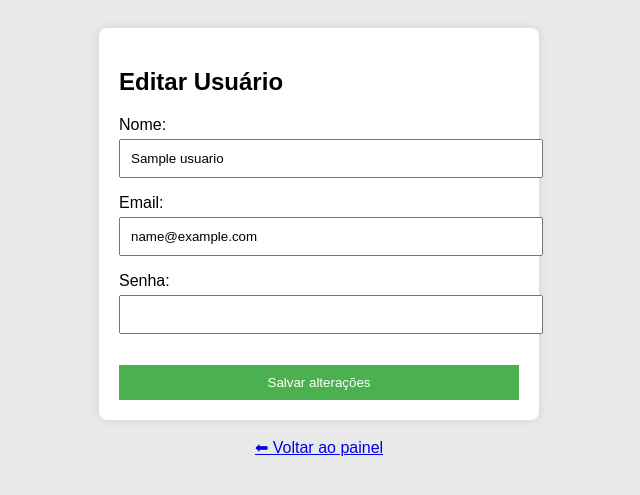
After one commit to mariimartinss/dev-web2-prova, a Django app: page /editar/1/ in a window 1280 px wide. The commit adds this page. Shown: the top 495 px of the page, without its empty margins (321-961 px from the left). Run offline with Django 5.2, Linux system fonts and the light colour scheme; tables that the repository leaves empty hold one stand-in row (values such as "Sample post").

Commit message:
Commit final

```diff
--- a/prova/forms.py
+++ b/prova/forms.py
@@ -2,6 +2,11 @@ from django import forms
 from .models import Usuario
 
 class UsuarioForm(forms.ModelForm):
+    senha = forms.CharField(
+        widget=forms.PasswordInput(),
+        label="Senha"
+    )
+
     class Meta:
         model = Usuario
         fields = ['nome', 'email', 'senha']
--- a/prova/models.py
+++ b/prova/models.py
@@ -1,9 +1,17 @@
 from django.db import models
+from django.contrib.auth.hashers import make_password
 
 class Usuario(models.Model):
     nome = models.CharField(max_length=100)
     email = models.EmailField()
     senha = models.CharField(max_length=100)
+    status = models.BooleanField(default=True)
+
+    def save(self, *args, **kwargs):
+        # Impede salvar senha em texto
+        if not self.senha.startswith("pbkdf2_"):
+            self.senha = make_password(self.senha)
+        super().save(*args, **kwargs)
 
     def __str__(self):
         return self.nome
--- a/prova/urls.py
+++ b/prova/urls.py
@@ -23,5 +23,10 @@ urlpatterns = [
     #    path('admin/', admin.site.urls),
     path ('cadastrar/', views.cadastrar, name='cadastrar'),
     path('login/', views.login, name='login'),
+    path("painel/", views.painel, name="painel"),
+    path("editar/<int:id>/", views.editar, name="editar"),
+    path("visualizar/<int:id>/", views.visualizar, name="visualizar"),
+    path("excluir/<int:id>/", views.excluir, name="excluir"),
+
 
 ]
--- a/prova/views.py
+++ b/prova/views.py
@@ -1,9 +1,12 @@
 import a4
-from django.shortcuts import render, redirect
+from django.shortcuts import render, redirect, get_object_or_404
 from django.http import HttpResponse
 from django.template.loader import render_to_string
 from .models import Usuario
 from .forms import UsuarioForm
+from django.contrib.auth.hashers import check_password
+from django.contrib import messages
+
 
 def cadastrar(request):
     if request.method == "POST":
@@ -16,18 +19,63 @@ def cadastrar(request):
     return render(request, 'cadastrar.html', {'form': form})
 
 
+def painel(request):
+    if "usuario_id" not in request.session:
+        return redirect("login")
+
+    usuarios = Usuario.objects.filter(status=True)
+    return render(request, "painel.html", {"usuarios": usuarios})
+
+
+def editar(request, id):
+    usuario = get_object_or_404(Usuario, id=id)
+    form = UsuarioForm(request.POST or None, instance=usuario)
+
+    if request.method == "POST":
+        if form.is_valid():
+            form.save()
+            return redirect("painel")
+
+    return render(request, "editar.html", {"form": form})
+
+
+from django.contrib.auth.hashers import check_password
+
 def login(request):
     if request.method == "POST":
-        email = request.POST['email']
-        senha = request.POST['senha']
+        email = request.POST.get("email", "").strip()
+        senha = request.POST.get("senha", "").strip()
+
+        print("DEBUG: tentanto login para email:", repr(email))   # debug rápido
         try:
             usuario = Usuario.objects.get(email=email)
-            if usuario.senha==senha:
-                return render(request, 'usuario_logado.html', {'usuario': usuario})
+            print("DEBUG: encontrado usuario id:", usuario.id)
+
+            if check_password(senha, usuario.senha):
+                request.session["usuario_id"] = usuario.id
+                request.session["usuario_nome"] = usuario.nome
+                print("DEBUG: senha ok -> redirecionando para painel")
+                return redirect("painel")
             else:
-                return render(request, 'senha_incorreta.html', {'usuario': usuario})
+                print("DEBUG: senha incorreta")
+                messages.error(request, "Senha incorreta")
+                return redirect("login")
+
         except Usuario.DoesNotExist:
+            print("DEBUG: usuario nao encontrado")
+            messages.error(request, "Usuário não encontrado")
+            return redirect("login")
 
-            return render(request, 'usuario_nao_encontrado.html', {'email': email})
+    return render(request, "login.html")
 
-    return render(request, 'login.html')
+
+def visualizar(request, id):
+    usuario = get_object_or_404(Usuario, id=id)
+    return render(request, "visualizar.html", {"usuario": usuario})
+
+
+def excluir(request, id):
+    usuario = get_object_or_404(Usuario, id=id)
+    usuario.status = False
+    usuario.save()
+    return redirect("painel")
--- /dev/null
+++ b/templates/editar.html
@@ -0,0 +1,36 @@
+<!DOCTYPE html>
+<html lang="pt-br">
+<head>
+    <meta charset="UTF-8">
+    <title>Editar Usuário</title>
+    <style>
+        body { font-family: Arial; background: #e9e9e9; padding: 20px; }
+        form {
+            background: white; padding: 20px; border-radius: 8px;
+            max-width: 400px; margin: auto;
+            box-shadow: 0 0 10px rgba(0,0,0,0.1);
+        }
+        label { display: block; margin: 10px 0 5px; }
+        input { width: 100%; padding: 10px; }
+        button {
+            margin-top: 15px; padding: 10px; width: 100%;
+            background: #4CAF50; border: none; color: white; cursor: pointer;
+        }
+    </style>
+</head>
+<body>
+
+<form method="POST">
+    {% csrf_token %}
+    <h2>Editar Usuário</h2>
+
+    {{ form.as_p }}
+
+    <button type="submit">Salvar alterações</button>
+</form>
+
+<br>
+<a href="/painel/" style="display:block;text-align:center;">⬅ Voltar ao painel</a>
+
+</body>
+</html>
```
Also changed, not shown: templates/login.html (+18 -0 lines), templates/painel.html (added, +140 -0 lines), templates/visualizar.html (added, +27 -0 lines), prova/migrations/0001_initial.py (added), prova/migrations/0002_auto_20251204_1317.py (added), prova/migrations/0003_initial.py (added), prova/migrations/__init__.py (added).
